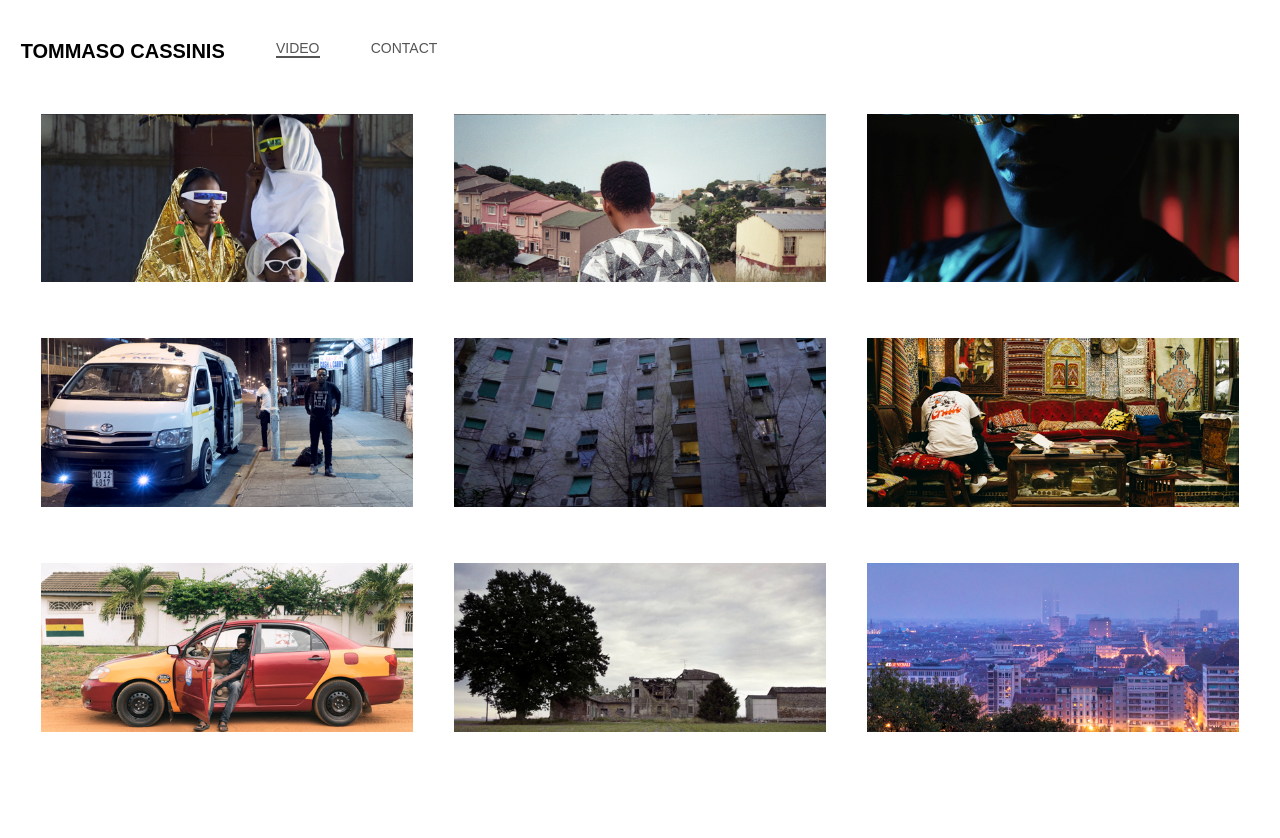
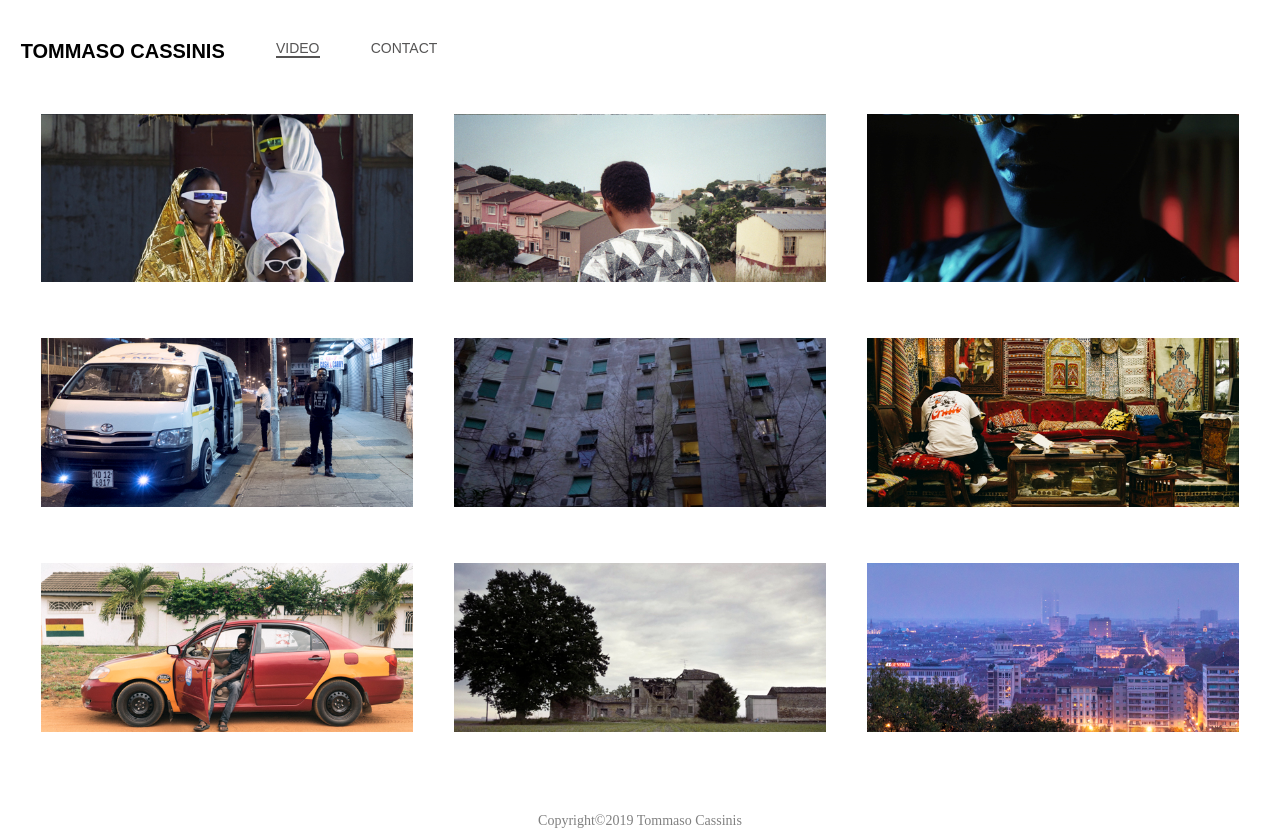
Before and after one commit to matteocarpi/tommasocassinis, a React (Create React App) app: page / in a window 1280 px wide. Before the commit the page ends 800 px from the top, so only its background shows below. Built offline with nearby package versions, Linux system fonts and the light colour scheme.

Commit message:
added footer

```diff
--- a/src/App.js
+++ b/src/App.js
@@ -41,6 +41,8 @@ function App() {
             />
           );
         })}
+
+        <footer> Copyright©2019 Tommaso Cassinis</footer>
       </div>
     </Router>
   );
--- a/src/assets/styles/elements.scss
+++ b/src/assets/styles/elements.scss
@@ -14,8 +14,13 @@ a {
   -webkit-tap-highlight-color: rgba(0,0,0,0);
   -webkit-touch-callout: none;
 }
-p {
+p, footer {
   font-family: 'Aileron';
   font-size: 14px;
   line-height: 1.3;
 }
+footer {
+  color: gray;
+  margin: 5rem auto 0 auto;
+  text-align: center;
+}
```
